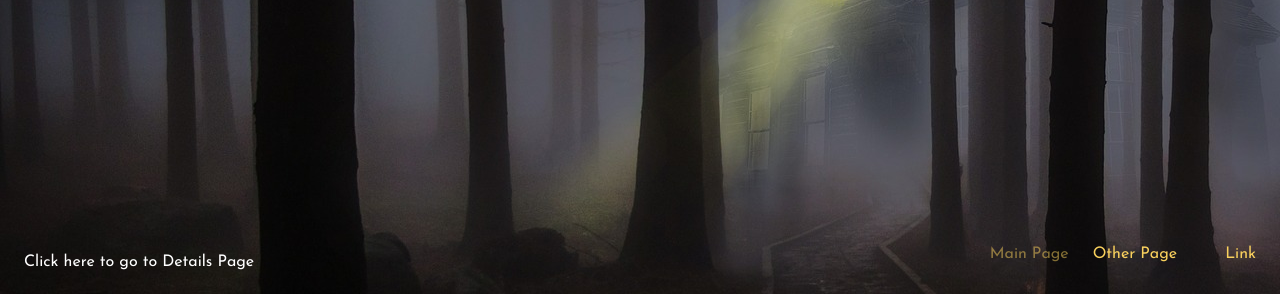
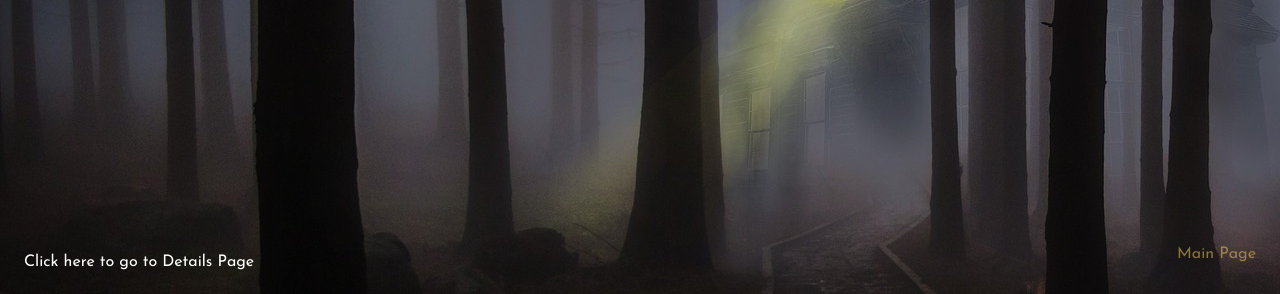
Before and after one commit to joanmarieverba/cascade, a plain HTML site: page index.html in a window 1280 px wide. Shown: the part 506-800 px from the top of the page. Drawn offline with Linux system fonts and the light colour scheme.

Commit message:
temporary changes

```diff
--- a/index.html
+++ b/index.html
@@ -38,8 +38,8 @@
 				</header>
 				<nav class="demos">
 					<a class="demo demo--current" href="index.html">Main Page</a>
-					<a class="demo" href="index2.html">Other Page</a>
-					<a href="#" class="github">Link</a>
+					<!-- <a class="demo" href="index2.html">Other Page</a>
+					<a href="#" class="github">Link</a> -->
 				</nav>
 				<button class="menu-trigger">Click here to go to Details Page</button>
 			</div>
```
